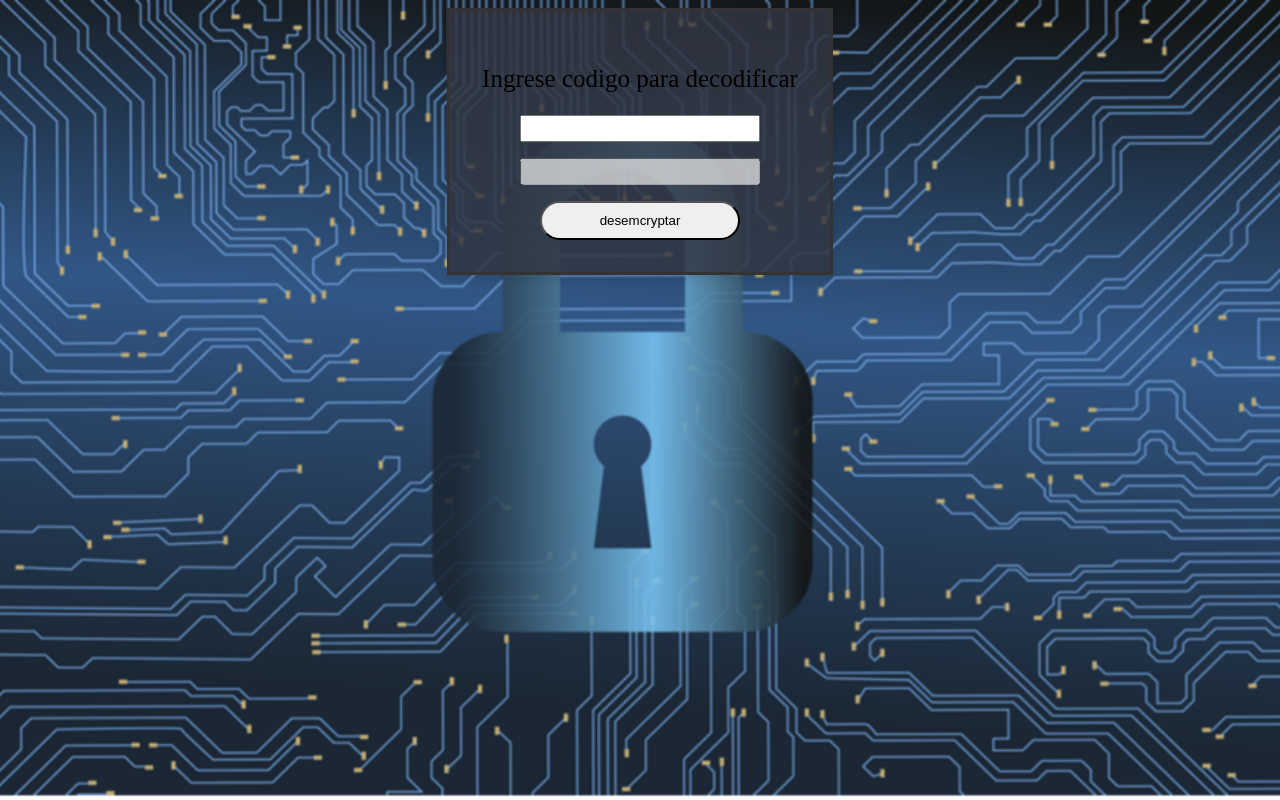
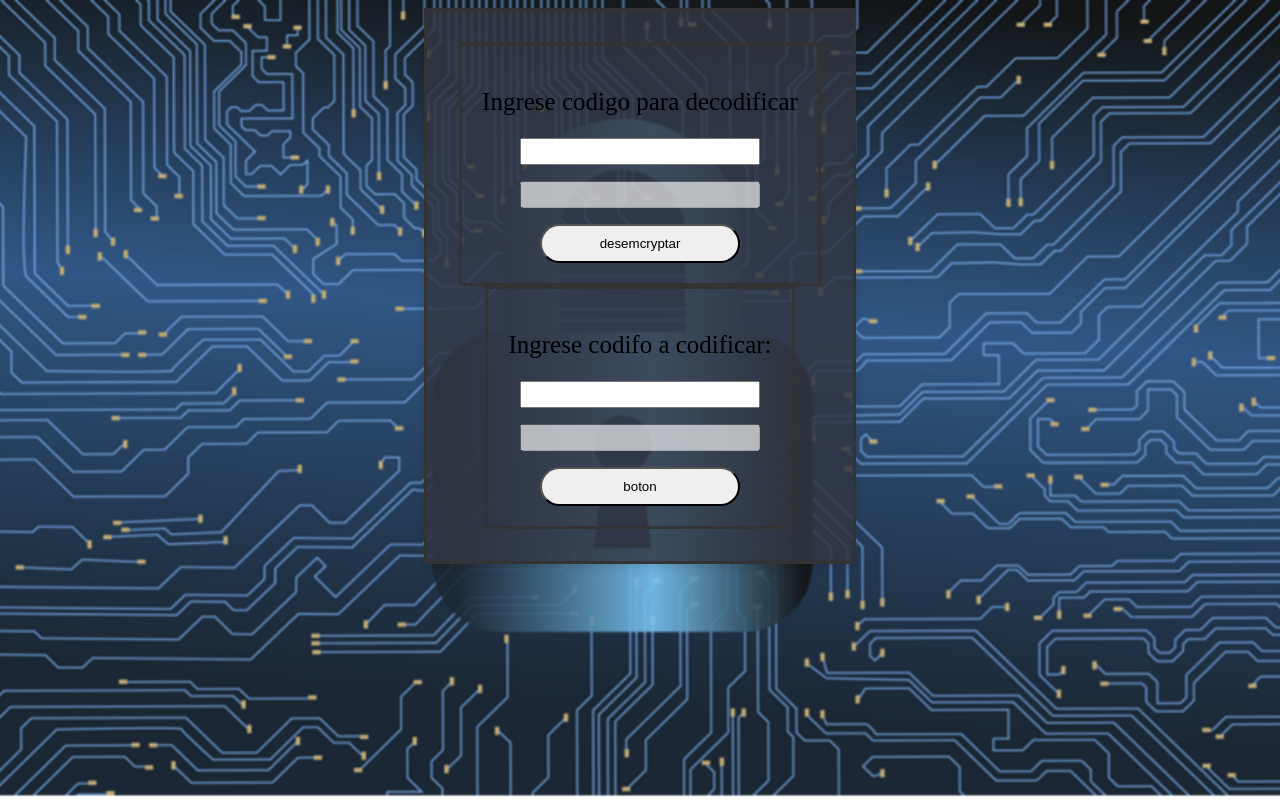
Before and after one commit to 4toshadowjohn/EncriptaodrReact, a React (Vite) app: page / in a window 1280 px wide. Built offline with nearby package versions, Linux system fonts and the light colour scheme.

Commit message:
cambios generales

```diff
--- a/src/App.css
+++ b/src/App.css
@@ -4,40 +4,3 @@
   padding: 2rem;
   text-align: center;
 }
-
-.logo {
-  height: 6em;
-  padding: 1.5em;
-  will-change: filter;
-  transition: filter 300ms;
-}
-.logo:hover {
-  filter: drop-shadow(0 0 2em #64ff98aa);
-}
-
-.logo.react:hover {
-  filter: drop-shadow(0 0 2em #61dafbaa);
-}
-
-@keyframes logo-spin {
-  from {
-    transform: rotate(0deg);
-  }
-  to {
-    transform: rotate(360deg);
-  }
-}
-
-@media (prefers-reduced-motion: no-preference) {
-  a:nth-of-type(2) .logo {
-    animation: logo-spin infinite 20s linear;
-  }
-}
-
-.card {
-  padding: 2em;
-}
-
-.read-the-docs {
-  color: #888;
-}
--- a/src/App.jsx
+++ b/src/App.jsx
@@ -8,7 +8,8 @@ function App() {
 
   return (
     <>
-        <Decodificador />
+       <Decodificador />
+        <Codificador />
     </>
   )
 }
--- a/src/components/codificador.css
+++ b/src/components/codificador.css
@@ -0,0 +1,7 @@
+input:hover {
+    background-color: beige
+}
+
+form {
+    margin: auto;
+}
--- a/src/components/codificador.jsx
+++ b/src/components/codificador.jsx
@@ -1,19 +1,23 @@
+import './codificador.css'
+
+
 
 export function Codificador () {
-    return(
+
+    const handleSubmit = (event) => {
+    event.preventDefault()
+}
+
+    return (
         <>
-        <p>
-                    <label>Ingrese codigo para codificar</label>
-                </p>
-                 <p>
-                    <input id="cod" type="text" />
-                 </p>
-                 <p>
-                    <input id="resul" disabled />
-                 </p>
-
-                 <button id="miboton">desemcryptar</button>
-                 <script src="js/index.js"></script>
+            <form onSubmit={handleSubmit}>
+                <p><label for='codigo'> Ingrese codifo a codificar: </label></p>
+                <p><input id='codigo' /></p>
+                <p><input id='codigoe' disabled /></p>
+                <button type='submit'>boton</button>
+            </form>
         </>
     )
 }
+
+export default Codificador
--- a/src/components/decodificador.css
+++ b/src/components/decodificador.css
@@ -0,0 +1,5 @@
+form {
+    border: solid;
+    margin-bottom: 20px;
+    padding: 20px;
+}
--- a/src/components/decodificador.jsx
+++ b/src/components/decodificador.jsx
@@ -1,5 +1,6 @@
 import { useState } from "react"
 import { desemcriptar } from '../hooks/decodificar'
+import './decodificador.css'
 
 
 export function Decodificador () {
@@ -19,16 +20,10 @@ export function Decodificador () {
     return(
         <>
             <form onSubmit={handleSubmit}>
-                <p>
-                    <label>Ingrese codigo para decodificar</label>
-                </p>
-                <p>
-                    <input id="cod" type="text" value={cod} onChange={handleInputChange}/>
-                </p>
-                <p>
-                    <input id="resul" disabled value={decod}/>
-                </p>
-                    <button id="miboton" type="submit">desemcryptar</button>
+                <p><label for='cod'>Ingrese codigo para decodificar</label></p>
+                <p><input id="cod" type="text" value={cod} onChange={handleInputChange}/></p>
+                <p><input id="resul" disabled value={decod}/></p>
+                <button id="miboton" type="submit">desemcryptar</button>
             </form>
         </>
     )
```
